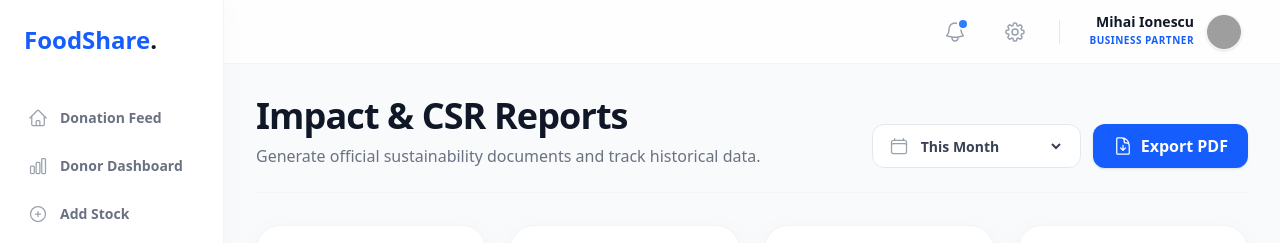
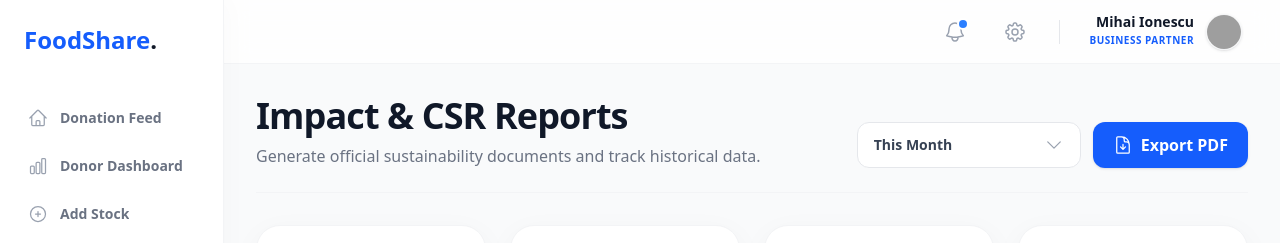
Before and after one commit to LeoMurjinschi/VLM, a React (Vite) app: page /reports in a window 1280 px wide. Shown: the top 243 px of the page. Built offline with nearby package versions, Linux system fonts and the light colour scheme; grey boxes are pictures that could not be loaded.

Commit message:
changed the export report to the ImpactReports page

```diff
--- a/src/pages/DonorDashboard.tsx
+++ b/src/pages/DonorDashboard.tsx
@@ -1,13 +1,13 @@
 import React, { useState } from 'react';
 import { useTheme } from '../hooks/useTheme';
-import { MOCK_STATS, BAR_DATA } from '../_mock/dashboard';
+import { MOCK_STATS } from '../_mock/dashboard'; // Am scos BAR_DATA
 import StatCard from '../components/UI/StatCard';
 import ImpactCharts from '../components/ImpactCharts';
 import RecentActivity from '../components/RecentActivity';
 import MilestoneTracker from '../components/MilestoneTracker';
 import MilestoneModal, {type Milestone } from '../components/MilestoneModal';
 import { toast } from 'react-toastify';
-import { ArrowDownTrayIcon, PlusIcon } from '@heroicons/react/24/outline';
+import { PlusIcon } from '@heroicons/react/24/outline'; // Am scos ArrowDownTrayIcon
 
 const INITIAL_MILESTONES: Milestone[] = [
   { id: 'ms_1', title: 'Monthly Goal', reward: 'Community Hero Badge 🏅', currentAmount: 420, targetAmount: 500 }
@@ -15,28 +15,10 @@ const INITIAL_MILESTONES: Milestone[] = [
 
 const DonorDashboard: React.FC = () => {
   const { theme } = useTheme();
-  const [isDownloading, setIsDownloading] = useState(false);
-
 
   const [milestones, setMilestones] = useState<Milestone[]>(INITIAL_MILESTONES);
   const [isModalOpen, setIsModalOpen] = useState(false);
   const [editingMilestone, setEditingMilestone] = useState<Milestone | null>(null);
-
-  const handleDownloadReport = () => {
-    setIsDownloading(true);
-    setTimeout(() => {
-      try {
-        const headers = "Month,Donations (kg)\n";
-        const rows = BAR_DATA.map(item => `${item.name},${item.donations}`).join('\n');
-        const link = document.createElement('a');
-        link.href = URL.createObjectURL(new Blob([headers + rows], { type: 'text/csv;charset=utf-8;' }));
-        link.setAttribute('download', `Report_${new Date().toISOString().split('T')[0]}.csv`);
-        document.body.appendChild(link); link.click(); document.body.removeChild(link);
-        toast.success('Report downloaded successfully! 📊');
-      } catch (error) { toast.error('Failed to generate report.'); }
-      finally { setIsDownloading(false); }
-    }, 1000);
-  };
 
 
   const handleSaveMilestone = (newMilestone: Milestone) => {
@@ -80,16 +62,11 @@ const DonorDashboard: React.FC = () => {
             </p>
           </div>
           <div className="flex gap-3">
-
              <button onClick={openNewMilestoneModal} className={`flex items-center justify-center gap-2 px-4 py-3 font-bold rounded-xl shadow-sm transition-all active:scale-[0.98] ${theme === 'light' ? 'bg-white text-gray-700 hover:bg-gray-50 border border-gray-200' : 'bg-gray-800 text-gray-200 hover:bg-gray-700 border border-gray-600'}`}>
                 <PlusIcon className="w-5 h-5" />
                 <span className="hidden sm:inline">Add Goal</span>
              </button>
 
-             <button onClick={handleDownloadReport} disabled={isDownloading} className={`flex items-center justify-center gap-2 px-6 py-3 text-white font-bold rounded-xl shadow-lg transition-all active:scale-[0.98] ${isDownloading ? 'bg-blue-400 cursor-not-allowed' : 'bg-blue-600 hover:bg-blue-700 shadow-blue-200/50'}`}>
-               <ArrowDownTrayIcon className="w-5 h-5" />
-               <span className="hidden sm:inline">Download Report</span>
-             </button>
           </div>
         </div>
       </div>
@@ -97,12 +74,7 @@ const DonorDashboard: React.FC = () => {
       {milestones.length > 0 && (
         <div className="space-y-4">
           {milestones.map(milestone => (
-            <MilestoneTracker
-              key={milestone.id}
-              milestone={milestone}
-              onEdit={handleEditMilestone}
-              onDelete={handleDeleteMilestone}
-            />
+            <MilestoneTracker key={milestone.id} milestone={milestone} onEdit={handleEditMilestone} onDelete={handleDeleteMilestone} />
           ))}
         </div>
       )}
@@ -113,12 +85,8 @@ const DonorDashboard: React.FC = () => {
 
       <ImpactCharts />
       <RecentActivity />
-      <MilestoneModal
-        isOpen={isModalOpen}
-        onClose={() => setIsModalOpen(false)}
-        onSave={handleSaveMilestone}
-        editingMilestone={editingMilestone}
-      />
+
+      <MilestoneModal isOpen={isModalOpen} onClose={() => setIsModalOpen(false)} onSave={handleSaveMilestone} editingMilestone={editingMilestone} />
     </div>
   );
 };
--- a/src/pages/ImpactReports.tsx
+++ b/src/pages/ImpactReports.tsx
@@ -1,15 +1,22 @@
 import React, { useState } from 'react';
 import { useTheme } from '../hooks/useTheme';
 import StatCard from '../components/UI/StatCard';
+import Select from '../components/UI/Select'; // <-- 1. IMPORTĂM COMPONENTA CUSTOM
 import {
   ArrowDownTrayIcon,
-  CalendarIcon,
   DocumentArrowDownIcon,
   BuildingOfficeIcon
 } from '@heroicons/react/24/outline';
 import { toast } from 'react-toastify';
-// IMPORTĂM DATELE DE AICI:
 import { REPORT_STATS, TOP_PARTNERS, DONATION_HISTORY } from '../_mock/reports';
+
+// <-- 2. CREĂM ARRAY-UL DE OPȚIUNI PENTRU COMPONENTA SELECT
+const DATE_RANGE_OPTIONS = [
+  { value: 'Last 7 Days', label: 'Last 7 Days' },
+  { value: 'This Month', label: 'This Month' },
+  { value: 'Last Month', label: 'Last Month' },
+  { value: 'Year to Date', label: 'Year to Date (YTD)' },
+];
 
 const ImpactReports: React.FC = () => {
   const { theme } = useTheme();
@@ -18,10 +25,33 @@ const ImpactReports: React.FC = () => {
 
   const handleExport = (format: string) => {
     setIsExporting(true);
+
     setTimeout(() => {
-      toast.success(`Report exported as ${format} successfully! 📄`);
-      setIsExporting(false);
-    }, 1200);
+      try {
+        if (format === 'CSV') {
+          const headers = "Date,Item Donated,Quantity,Beneficiary,Status\n";
+          const rows = DONATION_HISTORY.map(row =>
+            `${row.date},${row.item},${row.qty},${row.partner},${row.status}`
+          ).join('\n');
+
+          const csvContent = headers + rows;
+          const blob = new Blob([csvContent], { type: 'text/csv;charset=utf-8;' });
+          const url = URL.createObjectURL(blob);
+          const link = document.createElement('a');
+          link.href = url;
+          link.setAttribute('download', `FoodShare_Report_${dateRange.replace(/\s+/g, '_')}.csv`);
+          document.body.appendChild(link);
+          link.click();
+          document.body.removeChild(link);
+        }
+
+        toast.success(`Report exported as ${format} successfully! 📄`);
+      } catch (error) {
+        toast.error(`Failed to export ${format} report.`);
+      } finally {
+        setIsExporting(false);
+      }
+    }, 1000);
   };
 
   return (
@@ -30,7 +60,7 @@ const ImpactReports: React.FC = () => {
     }`}>
 
       {/* HEADER & CONTROALE RAPORT */}
-      <div className={`pb-6 border-b relative z-20 ${theme === 'light' ? 'border-gray-100' : 'border-gray-700'}`}>
+      <div className={`pb-6 border-b relative z-40 ${theme === 'light' ? 'border-gray-100' : 'border-gray-700'}`}>
         <div className="flex flex-col md:flex-row md:items-end justify-between gap-4">
           <div>
             <h1 className={`text-3xl md:text-4xl font-extrabold tracking-tight mb-2 ${theme === 'light' ? 'text-gray-900' : 'text-gray-100'}`}>
@@ -41,27 +71,22 @@ const ImpactReports: React.FC = () => {
             </p>
           </div>
 
-          <div className="flex flex-col sm:flex-row gap-3">
-            {/* Selector de Perioadă */}
-            <div className={`flex items-center gap-2 px-4 py-2.5 rounded-xl border ${theme === 'light' ? 'bg-white border-gray-200 text-gray-700' : 'bg-gray-800 border-gray-600 text-gray-200'}`}>
-              <CalendarIcon className="w-5 h-5 text-gray-400" />
-              <select
+          <div className="flex flex-col sm:flex-row items-center gap-3 w-full md:w-auto">
+
+            {/* 3. FOLOSIM SELECT-UL CUSTOM AICI */}
+            <div className="relative z-50 w-full sm:w-56">
+              <Select
+                options={DATE_RANGE_OPTIONS}
                 value={dateRange}
-                onChange={(e) => setDateRange(e.target.value)}
-                className="bg-transparent border-none focus:outline-none text-sm font-bold cursor-pointer"
-              >
-                <option value="Last 7 Days">Last 7 Days</option>
-                <option value="This Month">This Month</option>
-                <option value="Last Month">Last Month</option>
-                <option value="Year to Date">Year to Date (YTD)</option>
-              </select>
+                onChange={(value) => setDateRange(value)}
+              />
             </div>
 
             {/* Buton Export PDF */}
             <button
               onClick={() => handleExport('PDF')}
               disabled={isExporting}
-              className={`flex items-center justify-center gap-2 px-5 py-2.5 text-white font-bold rounded-xl shadow-sm transition-all active:scale-[0.98] ${
+              className={`flex items-center justify-center gap-2 px-5 py-3 h-[46px] text-white font-bold rounded-xl shadow-sm transition-all active:scale-[0.98] w-full sm:w-auto ${
                 isExporting ? 'bg-blue-400 cursor-wait' : 'bg-blue-600 hover:bg-blue-700'
               }`}
             >
@@ -73,14 +98,14 @@ const ImpactReports: React.FC = () => {
       </div>
 
       {/* 1. KPI GRID */}
-      <div className="grid grid-cols-1 sm:grid-cols-2 lg:grid-cols-4 gap-5 md:gap-6 animate-fade-in-up">
+      <div className="grid grid-cols-1 sm:grid-cols-2 lg:grid-cols-4 gap-5 md:gap-6 animate-fade-in-up relative z-10">
         {REPORT_STATS.map((stat, index) => (
           <StatCard key={index} stat={stat} />
         ))}
       </div>
 
       {/* 2. CONȚINUT PRINCIPAL: TABEL + TOP PARTENERI */}
-      <div className="grid grid-cols-1 lg:grid-cols-3 gap-6 animate-fade-in-up" style={{ animationDelay: '100ms' }}>
+      <div className="grid grid-cols-1 lg:grid-cols-3 gap-6 animate-fade-in-up relative z-0" style={{ animationDelay: '100ms' }}>
 
         {/* SECȚIUNEA STÂNGĂ: Tabelul Istoric */}
         <div className={`lg:col-span-2 p-6 rounded-3xl border shadow-sm ${theme === 'light' ? 'bg-white border-gray-100' : 'bg-gray-800 border-gray-700'}`}>
```
